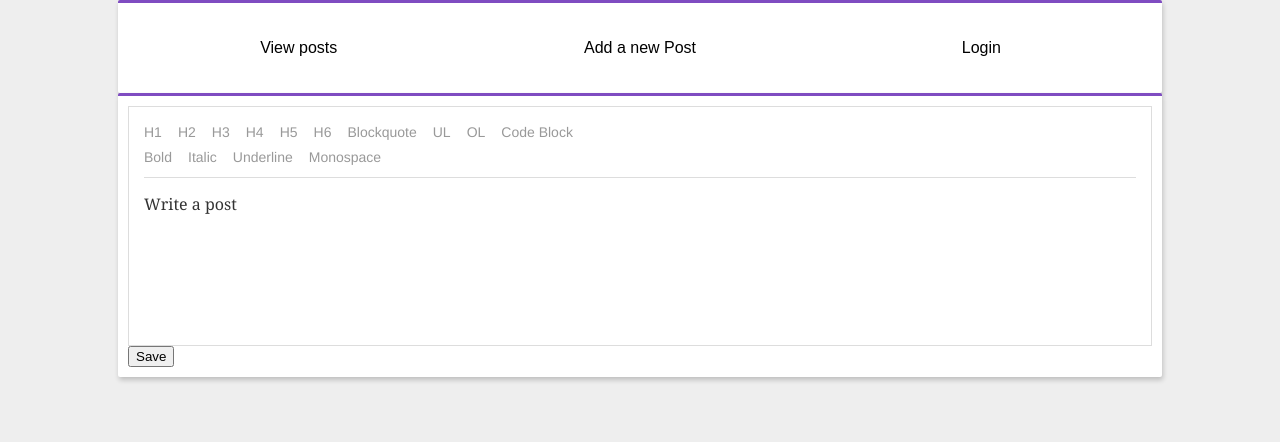
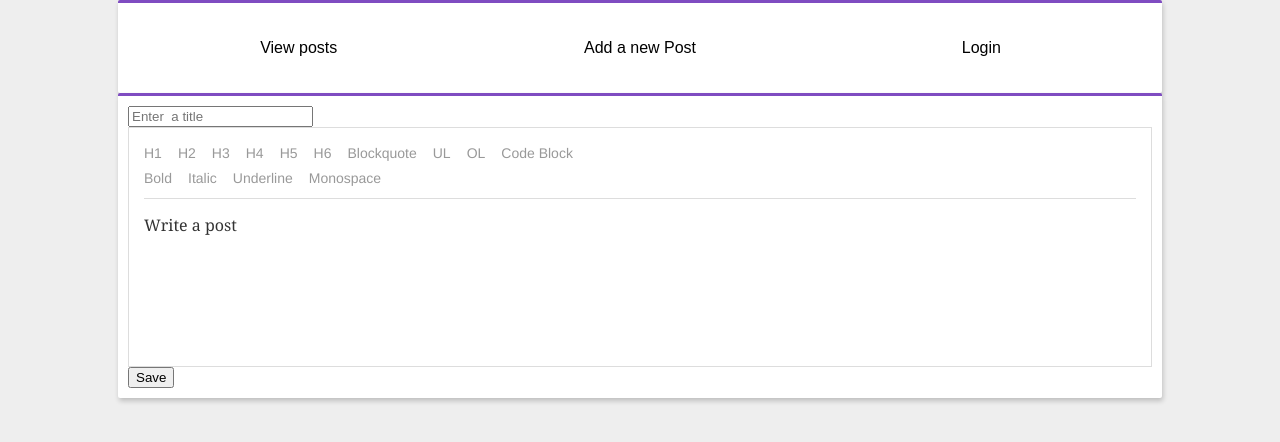
Before and after one commit to Lapz/charity-app-frontend, a React (Create React App) app: page / in a window 1280 px wide. Shown: the top 442 px of the page. Built offline with nearby package versions, Linux system fonts and the light colour scheme.

Commit message:
Added the title and completed the save function

```diff
--- a/src/Components/PostEditor/PostEditor.jsx
+++ b/src/Components/PostEditor/PostEditor.jsx
@@ -1,15 +1,18 @@
-import React, { Component } from 'react';
+import React, {Component} from 'react';
 import {Editor, EditorState, RichUtils, convertToRaw} from 'draft-js';
 import InlineStyleControls from './InlineStyleControls.jsx';
 import BlockStyleControls from './BlockStyleControls.jsx';
 import SaveButton from './SaveButton.jsx';
+import PostTitle from './PostTitle.jsx'
 import './css/Editor.css';
 import axios from 'axios';
 
-function getBlockStyle (block) {
+function getBlockStyle(block) {
     switch (block.getType()) {
-          case 'blockquote': return 'RichEditor-blockquote';
-          default: return null;
+        case 'blockquote':
+            return 'RichEditor-blockquote';
+        default:
+            return null;
     }
 }
 const styleMap = {
@@ -17,18 +20,17 @@ const styleMap = {
         backgroundColor: 'rgba(0, 0, 0, 0.05)',
         fontFamily: '"Inconsolata", "Menlo", "Consolas", monospace',
         fontSize: 16,
-          padding: 2,
-        },
+        padding: 2
+    }
 };
-
 
 class PostEditor extends Component {
     constructor(props) {
         super(props);
         this.state = {
-            editorState: EditorState.createEmpty()
+            editorState: EditorState.createEmpty(),
+            title: ""
         };
-
 
     }
 
@@ -36,8 +38,8 @@ class PostEditor extends Component {
 
         const {editorState} = this.state;
 
-          // If the user changes block type before entering any text, we can
-          // either style the placeholder or hide it. Let's just hide it now.
+        // If the user changes block type before entering any text, we can either style
+        // the placeholder or hide it. Let's just hide it now.
         let className = 'RichEditor-editor';
         var contentState = editorState.getCurrentContent();
         if (!contentState.hasText()) {
@@ -48,13 +50,26 @@ class PostEditor extends Component {
 
         return (
             <div className="wrapper">
+
+                <PostTitle changeTitleState={this.changeTitle}/>
                 <div className="RichEditor-root">
                     <BlockStyleControls editorState={editorState} onToggle={this.toggleBlockType}/>
 
-              <InlineStyleControls editorState={editorState} onToggle={this.toggleInlineStyle}/>
+                    <InlineStyleControls
+                        editorState={editorState}
+                        onToggle={this.toggleInlineStyle}/>
                     <div className={className} onClick={this.focus}>
 
-                <Editor blockStyleFn={getBlockStyle} customStyleMap={styleMap} editorState={editorState} handleKeyCommand={this.handleKeyCommand} onChange={this.onChange} onTab={this.onTab} placeholder="Write a post" ref="editor" spellCheck={true} />
+                        <Editor
+                            blockStyleFn={getBlockStyle}
+                            customStyleMap={styleMap}
+                            editorState={editorState}
+                            handleKeyCommand={this.handleKeyCommand}
+                            onChange={this.onChange}
+                            onTab={this.onTab}
+                            placeholder="Write a post"
+                            ref="editor"
+                            spellCheck={true}/>
                     </div>
                 </div>
 
@@ -63,21 +78,22 @@ class PostEditor extends Component {
         );
     }
 
-    onChange = (editorState) =>{
-        this.setState({
-            editorState
-        })
+    onChange = (editorState) => {
+        this.setState({editorState})
     }
 
-    focus = () =>{
-        this.refs.editor.focus()
+    focus = () => {
+        this
+            .refs
+            .editor
+            .focus()
     }
 
-    handleKeyCommand = (command) =>{
+    handleKeyCommand = (command) => {
         const {editorState} = this.state;
-        const newState = RichUtils.handleKeyCommand(editorState,command);
+        const newState = RichUtils.handleKeyCommand(editorState, command);
 
-        if(newState) {
+        if (newState) {
             this.onChange(newState);
             return true;
         }
@@ -87,27 +103,28 @@ class PostEditor extends Component {
 
     onTab = (e) => {
         const maxDepth = 4;
-        this.onChange(RichUtils.onTab(e,this.state.editorState,maxDepth));
+        this.onChange(RichUtils.onTab(e, this.state.editorState, maxDepth));
     }
 
-    toggleBlockType = (blockType) =>{
-        this.onChange(RichUtils.toggleBlockType(this.state.editorState,blockType));
+    toggleBlockType = (blockType) => {
+        this.onChange(RichUtils.toggleBlockType(this.state.editorState, blockType));
     }
 
-    toggleInlineStyle = (inlineStyle) =>{
-        this.onChange(RichUtils.toggleInlineStyle(this.state.editorState,inlineStyle))
+    toggleInlineStyle = (inlineStyle) => {
+        this.onChange(RichUtils.toggleInlineStyle(this.state.editorState, inlineStyle))
     }
 
     convertTextToSave = (data) => {
 
         // console.log('Button clicked ')
-
+        const postTitle = this.state.title
         const postBody = convertToRaw(data)
         console.log(convertToRaw(data))
 
-       axios.post("http://localhost:3000/api/posts", {
-           title:"Posts",
-           body:postBody
+        axios
+            .post("http://localhost:3000/api/posts", {
+            title: postTitle,
+            textBody: postBody
         })
             .then((response) => {
                 console.log(response)
@@ -117,6 +134,12 @@ class PostEditor extends Component {
     onSave = () => {
         this.convertTextToSave(this.state.editorState.getCurrentContent())
     }
+
+    changeTitle = (titleText) => {
+
+        this.setState({title: titleText})
+        console.log("Text changed to " + titleText);
+    }
 }
 
 export default PostEditor;
--- /dev/null
+++ b/src/Components/PostEditor/PostTitle.jsx
@@ -0,0 +1,17 @@
+import React, {Component} from 'react';
+
+class PostTitle extends Component {
+    render() {
+        return (
+            <div>
+                <input  ref="titleText" onChange={this.handleInput} placeholder="Enter  a title"/>
+            </div>
+        );
+    }
+
+    handleInput= () => {
+        this.props.changeTitleState(this.refs.titleText.value)
+    }
+}
+
+export default PostTitle;
```
Lines whose indentation alone changed are shown as unchanged.
